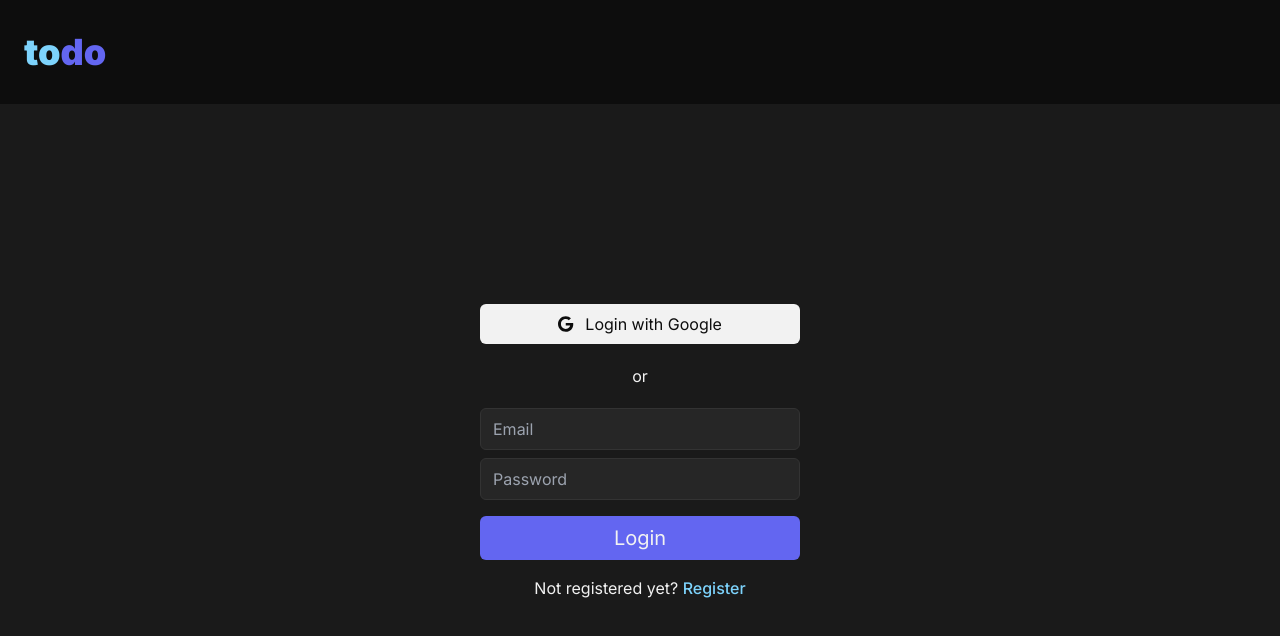
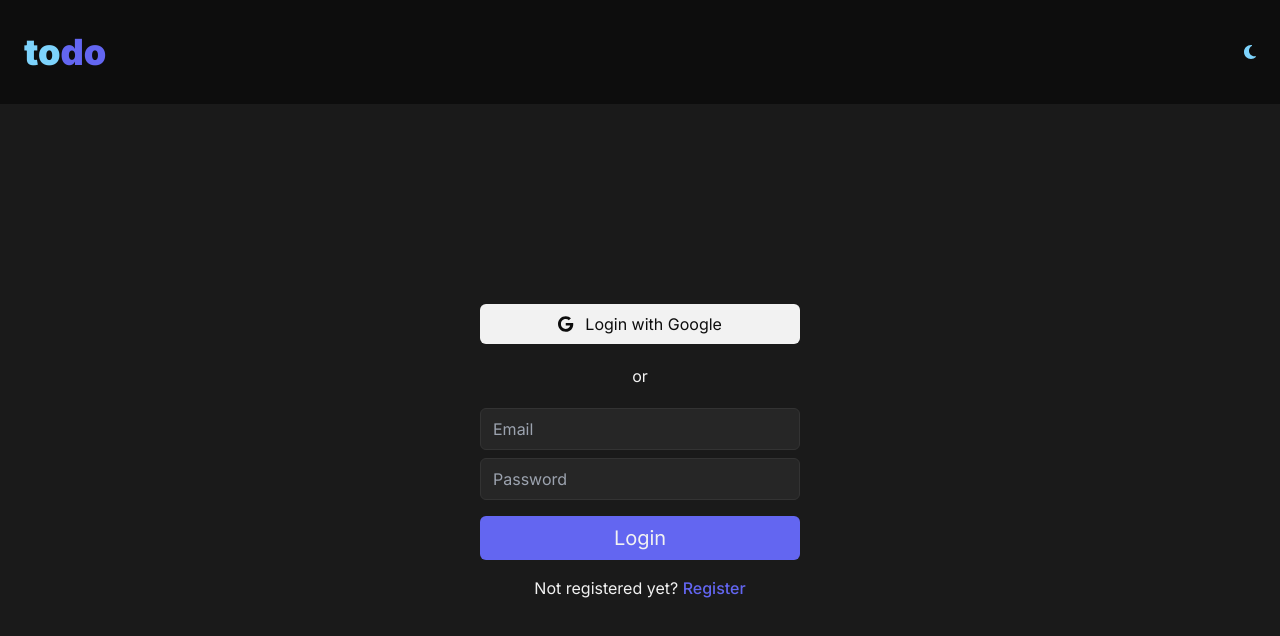
Before and after one commit to pedrogabrieldev/to-do-app, a Next.js app: page / in a window 1280 px wide. Shown: the top 636 px of the page. Built offline with nearby package versions, Linux system fonts and the light colour scheme; no server answers.

Commit message:
Implement light/dark theme

```diff
--- a/components/header.js
+++ b/components/header.js
@@ -1,9 +1,11 @@
 import { signOut } from 'firebase/auth'
 import { auth } from '../lib/firebase'
 import { useUser } from '../context/userContext'
+import ThemeSelector from './theme-selector'
 
-export default function Header() {
+export default function Header({ theme, setTheme }) {
   const { user } = useUser()
+
   async function handleSignout() {
     await signOut(auth)
   }
@@ -14,11 +16,14 @@ export default function Header() {
         <span className="text-sky-300">to</span>
         <span className="text-indigo-500">do</span>
       </h1>
-      {user && (
-        <button className="select-none" onClick={handleSignout}>
-          Logout
-        </button>
-      )}
+      <div className="flex gap-5">
+        <ThemeSelector theme={theme} setTheme={setTheme} />
+        {user && (
+          <button className="select-none" onClick={handleSignout}>
+            Logout
+          </button>
+        )}
+      </div>
     </header>
   )
 }
--- a/components/layout.js
+++ b/components/layout.js
@@ -1,12 +1,15 @@
+import { useState } from 'react'
 import Header from './header'
 
-export default function Layout({ children }) {
+export default function Layout({ children, theme, setTheme }) {
   return (
-    <div className="flex flex-col items-center min-h-screen text-[#F2F2F2] bg-[#1A1A1A]">
-      <Header />
-      <main className="w-full max-w-2xl flex-1 flex flex-col items-center px-6 py-4">
-        {children}
-      </main>
+    <div className={`${theme === 'dark' ? 'dark' : ''}`}>
+      <div className="flex flex-col items-center min-h-screen text-[#F2F2F2] bg-[#F2F2F2] dark:bg-[#1A1A1A]">
+        <Header theme={theme} setTheme={setTheme} />
+        <main className="w-full max-w-2xl flex-1 flex flex-col items-center px-6 py-4">
+          {children}
+        </main>
+      </div>
     </div>
   )
 }
--- a/components/login.js
+++ b/components/login.js
@@ -85,7 +85,7 @@ export default function Login() {
       >
         <button
           type="button"
-          className="w-full px-3 py-2 text-[#0D0D0D] bg-[#F2F2F2] rounded-md"
+          className="w-full px-3 py-2 text-[#0D0D0D] bg-[#F2F2F2] border border-[#333333] shadow-lg rounded-md dark:border-none dark:shadow-none"
           onClick={handleLoginWithGoogle}
         >
           <FontAwesomeIcon icon={faGoogle} />
@@ -94,7 +94,7 @@ export default function Login() {
         <span className="my-3">or</span>
         <input
           type="email"
-          className="text-[#F2F2F2] px-3 py-2 outline-none border border-[#333333] rounded-md w-full bg-[#262626]"
+          className="text-[#0D0D0D] dark:text-[#F2F2F2] px-3 py-2 outline-none border border-[#333333] rounded-md w-full bg-[#F2F2F2] dark:bg-[#262626]"
           placeholder="Email"
           value={email}
           onChange={handleChangeEmail}
@@ -102,7 +102,7 @@ export default function Login() {
         />
         <input
           type="password"
-          className="text-[#F2F2F2] px-3 py-2 outline-none border border-[#333333] rounded-md w-full bg-[#262626]"
+          className="text-[#0D0D0D] dark:text-[#F2F2F2] px-3 py-2 outline-none border border-[#333333] rounded-md w-full bg-[#F2F2F2] dark:bg-[#262626]"
           placeholder="Password"
           value={password}
           onChange={handleChangePassword}
@@ -120,11 +120,11 @@ export default function Login() {
             'Register'
           )}
         </button>
-        <p>
+        <p className="text-[#0D0D0D] dark:text-[#F2F2F2]">
           {isLogin ? 'Not registered yet? ' : 'Already registered? '}
           <button
             type="button"
-            className="text-sky-300 font-medium rounded-md hover:underline"
+            className="text-indigo-500 font-medium rounded-md hover:underline"
             onClick={() => setIsLogin(!isLogin)}
           >
             {isLogin ? 'Register' : 'Login'}
--- a/components/new-to-do.js
+++ b/components/new-to-do.js
@@ -42,7 +42,7 @@ export default function NewTodo() {
       <form className="flex gap-2" onSubmit={handleSubmit}>
         <input
           type="text"
-          className="flex-1 min-w-0 px-3 py-2 outline-none rounded-lg text-[#F2F2F2] bg-[#262626] border border-[#333333] placeholder:text-[#808080]"
+          className="flex-1 min-w-0 px-3 py-2 outline-none rounded-lg text-[#0D0D0D] dark:text-[#F2F2F2] bg-[#F2F2F2] dark:bg-[#262626] border border-[#333333] placeholder:text-[#808080]"
           value={todo}
           onChange={handleChange}
           placeholder="Add a new todo..."
--- a/components/radix-checkbox.js
+++ b/components/radix-checkbox.js
@@ -8,7 +8,7 @@ export default function RadixCheckbox({ id, handleCheckboxChange, checked }) {
       id={id}
       className={`flex justify-center items-center w-4 h-4 ${
         checked ? 'bg-indigo-500' : 'bg-[#F2F2F2]'
-      } outline-none rounded-full`}
+      } border border-[#0D0D0D] dark:border-none outline-none rounded-full`}
       onCheckedChange={handleCheckboxChange}
       checked={checked}
     >
--- /dev/null
+++ b/components/theme-selector.js
@@ -0,0 +1,60 @@
+import * as Popover from '@radix-ui/react-popover'
+import { FontAwesomeIcon } from '@fortawesome/react-fontawesome'
+import { faSun, faMoon, faDesktop } from '@fortawesome/free-solid-svg-icons'
+
+export default function ThemeSelector({ theme, setTheme }) {
+  function handleSetLightTheme() {
+    localStorage.theme = 'light'
+    setTheme('light')
+  }
+
+  function handleSetDarkTheme() {
+    localStorage.theme = 'dark'
+    setTheme('dark')
+  }
+
+  return (
+    <Popover.Root>
+      <Popover.Trigger asChild>
+        <button aria-label="Select theme">
+          <FontAwesomeIcon
+            icon={theme === 'light' ? faSun : faMoon}
+            className={`${
+              theme === 'light' ? 'text-yellow-200' : 'text-sky-300'
+            }`}
+          />
+        </button>
+      </Popover.Trigger>
+
+      <Popover.Content
+        className="py-1 bg-[#262626] rounded-md border border-[#333333]"
+        sideOffset={5}
+      >
+        <ul className="flex flex-col min-w-[160px] text-[#F2F2F2]">
+          <Popover.Close>
+            <li
+              className={`flex items-center gap-3 px-2 py-1 cursor-pointer hover:bg-[#0D0D0D] ${
+                theme === 'light' && 'text-yellow-200'
+              }`}
+              onClick={handleSetLightTheme}
+            >
+              <FontAwesomeIcon icon={faSun} />
+              Light
+            </li>
+          </Popover.Close>
+          <Popover.Close>
+            <li
+              className={`flex items-center gap-3 px-2 py-1 cursor-pointer hover:bg-[#0D0D0D] ${
+                theme === 'dark' && 'text-sky-300'
+              }`}
+              onClick={handleSetDarkTheme}
+            >
+              <FontAwesomeIcon icon={faMoon} />
+              Dark
+            </li>
+          </Popover.Close>
+        </ul>
+      </Popover.Content>
+    </Popover.Root>
+  )
+}
--- a/components/to-do-card.js
+++ b/components/to-do-card.js
@@ -76,7 +76,7 @@ export default function TodoCard(props) {
   }
 
   return (
-    <li className="group flex items-center gap-3 px-3 py-2 text-[#F2F2F2] border border-[#333333] rounded-lg bg-[#262626] hover:border-indigo-500">
+    <li className="group flex items-center gap-3 px-3 py-2 text-[#0D0D0D] dark:text-[#F2F2F2] border border-[#333333] rounded-lg bg-[#F2F2F2] dark:bg-[#262626] hover:border-indigo-500">
       {!isEditing && (
         <>
           <div className="flex-1 flex items-center gap-3">
--- a/package.json
+++ b/package.json
@@ -15,6 +15,7 @@
     "@fortawesome/free-solid-svg-icons": "^6.1.2",
     "@fortawesome/react-fontawesome": "^0.2.0",
     "@radix-ui/react-checkbox": "1.0.0",
+    "@radix-ui/react-popover": "1.0.0",
     "@radix-ui/react-tooltip": "1.0.0",
     "firebase": "^9.9.1",
     "next": "12.2.3",
--- a/pages/_app.js
+++ b/pages/_app.js
@@ -1,3 +1,4 @@
+import { useEffect, useState } from 'react'
 import UserProvider from '../context/userContext'
 import TodosProvider from '../context/todosContext'
 import Layout from '../components/layout'
@@ -5,9 +6,19 @@ import '../styles/globals.css'
 import '@fortawesome/fontawesome-svg-core/styles.css'
 
 function MyApp({ Component, pageProps }) {
+  const [theme, setTheme] = useState(null)
+
+  useEffect(() => {
+    if (localStorage.theme === 'light') {
+      setTheme('light')
+    } else {
+      setTheme('dark')
+    }
+  }, [])
+
   return (
     <UserProvider>
-      <Layout>
+      <Layout theme={theme} setTheme={setTheme}>
         <TodosProvider>
           <Component {...pageProps} />
         </TodosProvider>
--- a/tailwind.config.js
+++ b/tailwind.config.js
@@ -8,4 +8,5 @@ module.exports = {
     extend: {},
   },
   plugins: [],
+  darkMode: 'class',
 }
```
Also changed, not shown: 1 other file (tests, documents, lock files or other folders).
